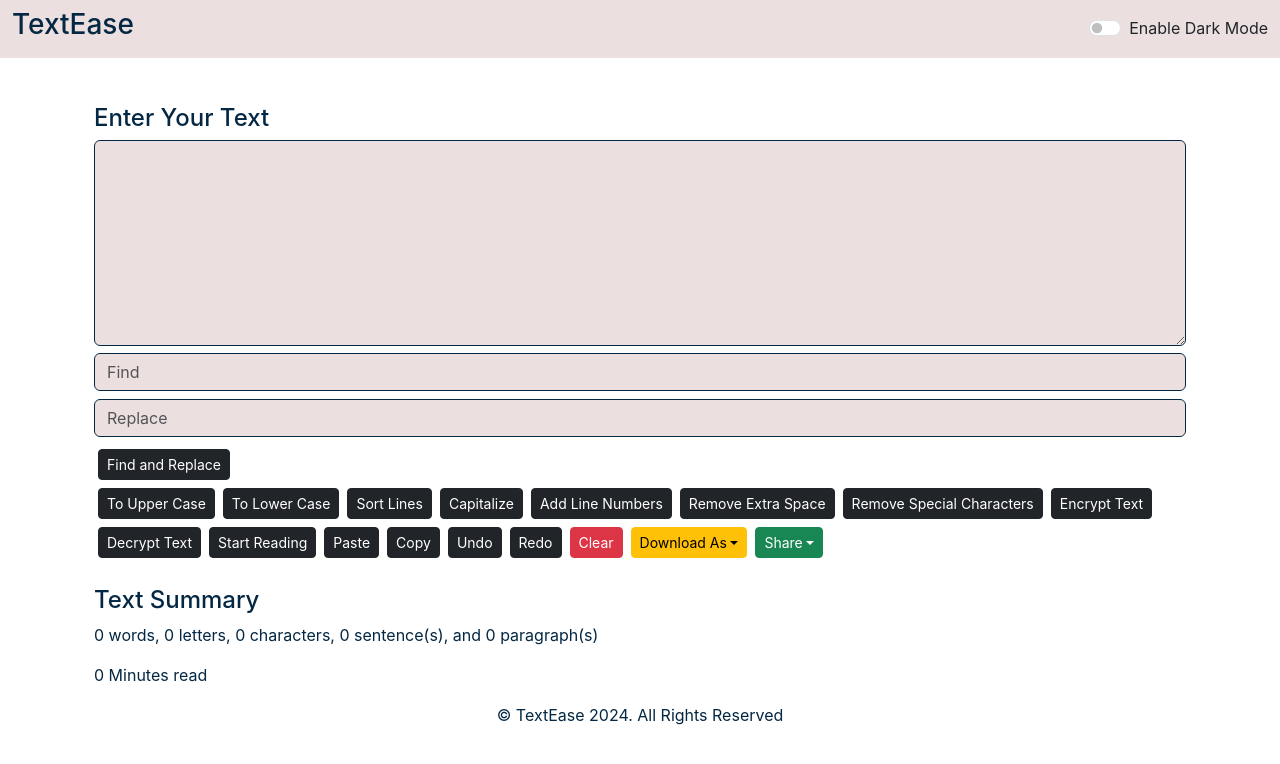
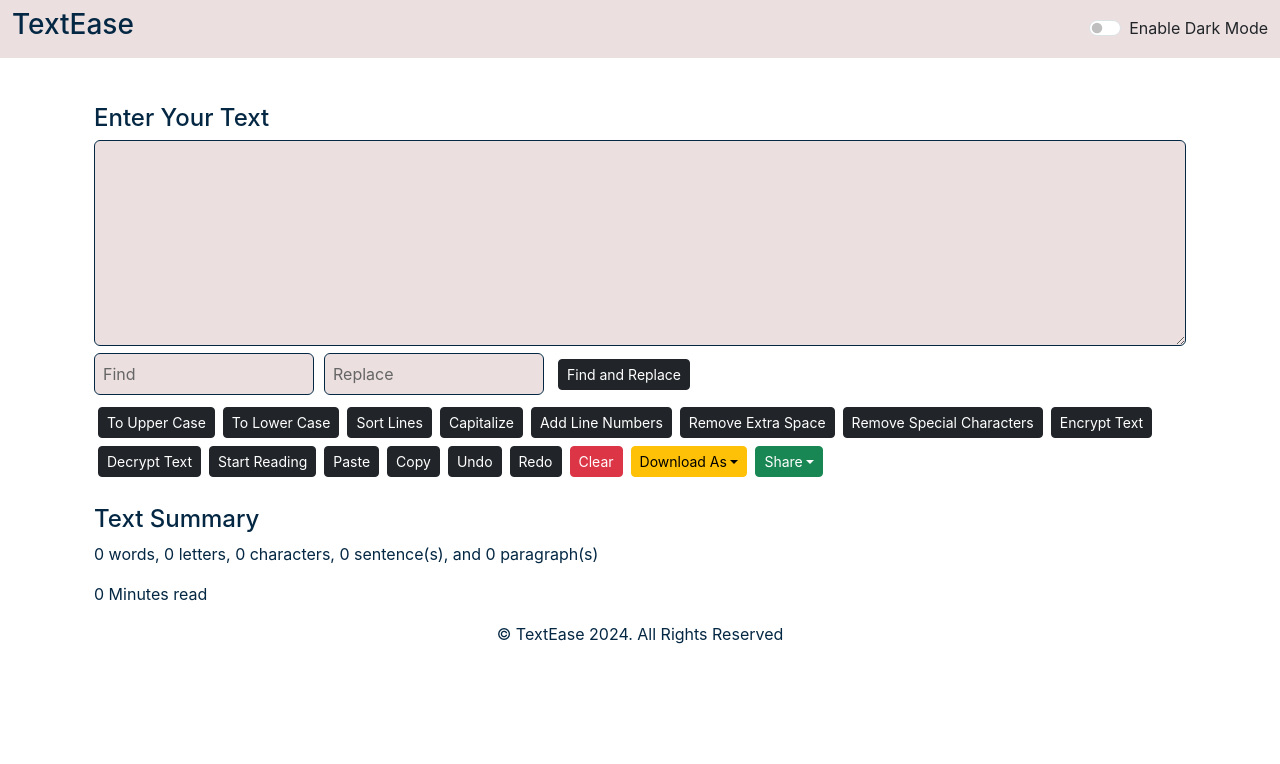
Before and after one commit to ani1509/TextEase, a React (Create React App) app: page / in a window 1280 px wide. Shown: the top 764 px of the page. Built offline with nearby package versions, Linux system fonts and the light colour scheme.

Commit message:
all staged after almost complete

```diff
--- a/package.json
+++ b/package.json
@@ -9,10 +9,13 @@
     "@testing-library/user-event": "^13.5.0",
     "crypto-js": "^4.2.0",
     "gh-pages": "^6.1.1",
+    "html-docx-js": "^0.3.1",
+    "jspdf": "^2.5.2",
     "react": "^18.2.0",
     "react-dom": "^18.2.0",
     "react-router-dom": "^6.8.1",
     "react-scripts": "^5.0.1",
+    "react-speech": "^1.0.2",
     "web-vitals": "^2.1.4"
   },
   "scripts": {
--- a/src/index.css
+++ b/src/index.css
@@ -11,3 +11,81 @@ code {
   font-family: source-code-pro, Menlo, Monaco, Consolas, 'Courier New',
     monospace;
 }
+
+
+input::placeholder {
+  color: #666666;
+  /* Default color for light mode */
+}
+
+
+/* Placeholder styles for light mode */
+.light-placeholder::placeholder {
+  color: #666666;
+  /* Adjust this color as needed for visibility */
+  opacity: 1;
+  /* Ensures the placeholder is fully visible */
+}
+
+/* Placeholder styles for dark mode */
+.dark-placeholder::placeholder {
+  color: #aaaaaa;
+  /* Adjust this color as needed for dark mode visibility */
+  opacity: 1;
+}
+
+
+.find-replace-section {
+  display: flex;
+  align-items: center;
+  /* Align inputs and button vertically */
+  gap: 10px;
+  /* Add spacing between items */
+  flex-wrap: wrap;
+  /* Ensure proper wrapping on smaller screens */
+}
+
+.find-replace-section input {
+  flex: 1;
+  /* Inputs take equal space */
+  max-width: 220px;
+  /* Ensure consistent sizing for inputs */
+  padding: 8px;
+  /* Match button's padding */
+  box-sizing: border-box;
+  /* Prevent overflow due to padding */
+}
+
+/* .find-replace-section button {
+  padding: 8px 16px;
+  /* Match the padding of the inputs */
+  /* height: 38px; */
+  /* Ensure consistent height with inputs */
+  /* line-height: normal; */
+  /* Avoid oversized text in the button */
+  /* white-space: nowrap; */
+  /* Prevent text wrapping in the button */
+/* } */ */
+
+.find-replace-section button {
+  padding: 0.25rem 0.5rem;
+  /* Matches Bootstrap's .btn-sm */
+  height: auto;
+  /* Bootstrap adjusts height automatically */
+  line-height: 1.5;
+  /* Consistent with Bootstrap */
+  white-space: nowrap;
+  /* Prevent text wrapping in the button */
+  font-size: 0.875rem;
+  /* Matches .btn-sm font size */
+  border: 1px solid transparent;
+  /* Ensures a Bootstrap-like border style */
+  border-radius: 0.2rem;
+  /* Matches Bootstrap's rounded corners */
+  display: inline-block;
+  /* Consistent layout */
+  text-align: center;
+  /* Centers button text */
+  cursor: pointer;
+  /* Pointer on hover */
+}
```
Also changed, not shown: src/App.js (+84 -0 lines), src/components/Footer.js (+25 -0 lines), 1 other file (tests, documents, lock files or other folders).
